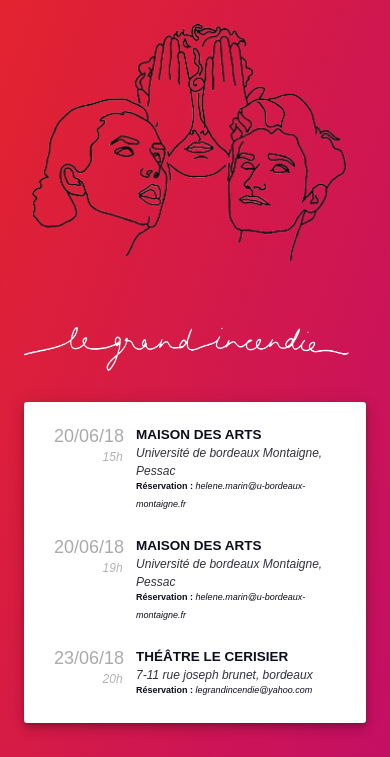
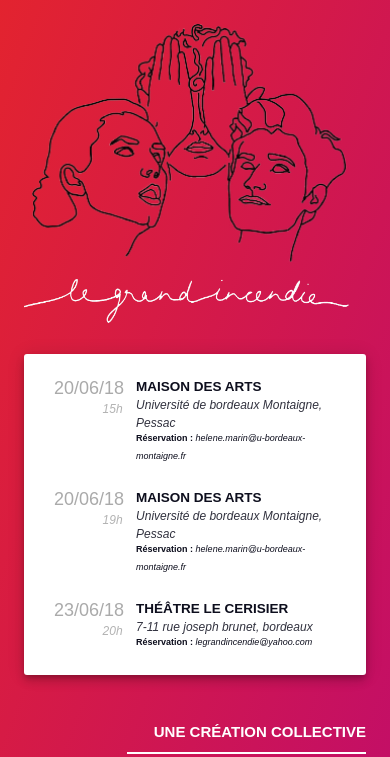
Before and after one commit to Mheaus/legrandincendie, a plain HTML site: page index.html in a window 390 px wide. Shown: the part 70-827 px from the top of the page. Drawn offline with Linux system fonts and the light colour scheme.

```diff
--- a/css/master.css
+++ b/css/master.css
@@ -143,7 +143,7 @@
   }
   section .__header img._title {
     width: 100% !important;
-    margin: 0 auto 1rem !important;
+    margin: -4rem auto 1rem !important;
     padding: 0 !important;
   }
   section .__header::before {
```
